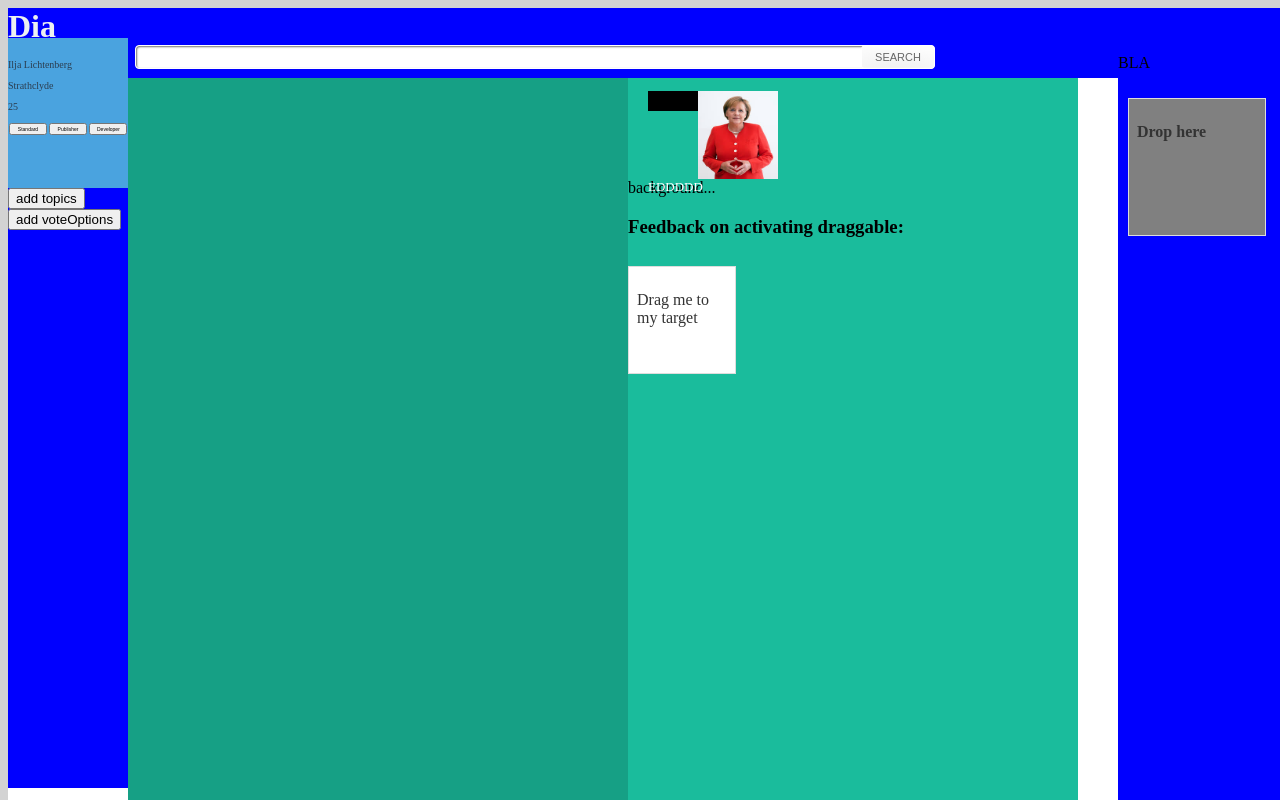
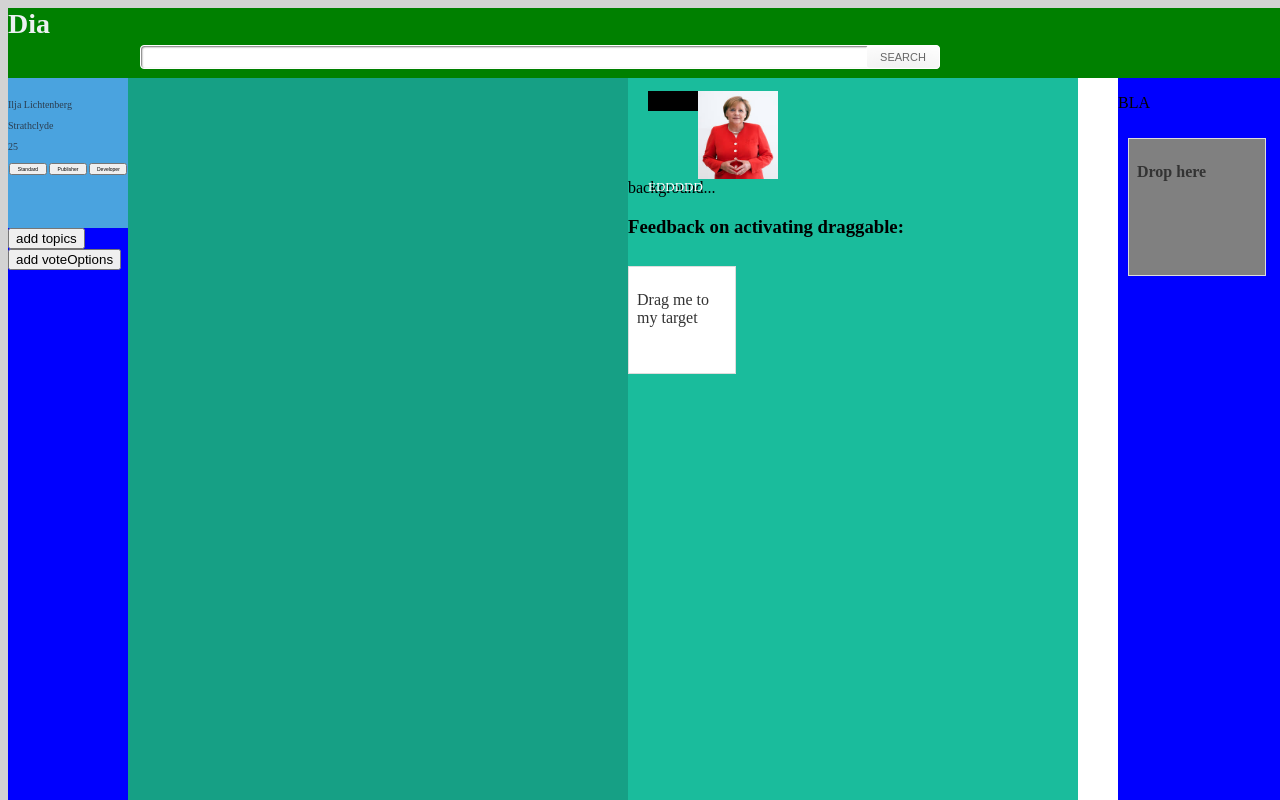
Before and after one commit to tazzzan/dia, a website: page app/index.html in a window 1280 px wide. Shown: the top 800 px of the page. Drawn offline with nearby package versions, Linux system fonts and the light colour scheme.

Commit message:
auto_commit

```diff
--- a/app/app.css
+++ b/app/app.css
@@ -28,24 +28,24 @@ body {
 }
 
 #header {
-    background-color: #0000ff;
+    background-color: green;
+    vertical-align: top;
     width: 1280px;
     height: 30px;
     color: #ecf0f1;
+    font-size: 14px;
 }
 
 #search {
-    background-color: #0000ff;
-    width: 990px;
+    background-color: green;
+    width: 1280px;
     height: 40px;
-    float: top;
-    float: left;
+    position: relative;
 }
 
 #main {
     padding: 0px 0px 0px 80px;
     width: 990px;
-    float: top;
 }
 
 #liveStream {
@@ -99,6 +99,8 @@ elements of:
 */
 
 .inputBoxSearch {
+    position: absolute;
+    left: 125px;
     font-family: Arial, sans-serif;
     font-size: 11px;
     background-color: #FFFFFF;
@@ -126,11 +128,13 @@ elements of:
 }
 
 .buttonSearch {
+    position: absolute;
+    left: 858px;
+    top: 7px;
     width: 74px;
     height: 24px;
     font-size: 11px;
     text-decoration: inherit;
-    margin-left: -85px;
     -webkit-border-radius: 4px 4px 4px 4px;
     -moz-border-radius: 4px 4px 4px 4px;
     border-radius: 4px 4px 4px 4px;
--- a/app/index.html
+++ b/app/index.html
@@ -27,6 +27,14 @@
         <div id="header">
             <h1>Dia </h1>
         </div>
+
+        <!-- Here ui_search -->
+        <div id="search">
+            <input class="inputBoxSearch" type="text" ng-model="query"/>
+            <button class="buttonSearch" ng-click="search()">SEARCH</button>
+            {{ query }}
+        </div>
+
 
 
         <!-- Here ui_sidebar -->
@@ -74,12 +82,6 @@
         </div>
 
 
-        <!-- Here ui_search -->
-        <div id="search">
-            <input class="inputBoxSearch" type="text" ng-model="query"/>
-            <button class="buttonSearch" ng-click="search()">SEARCH</button>
-            {{ query }}
-        </div>
 
 
         <!-- Here ui_main -->
```
